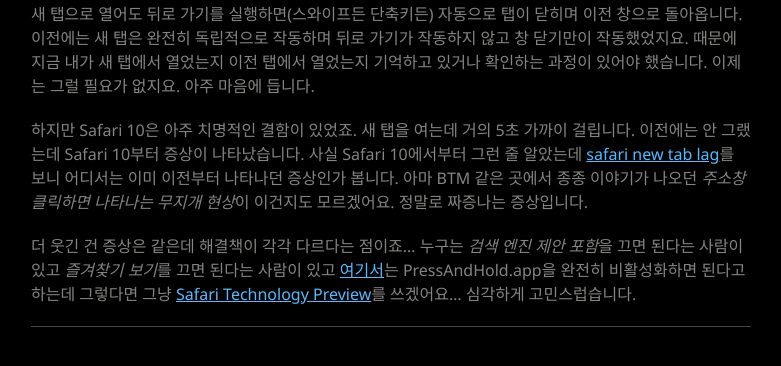
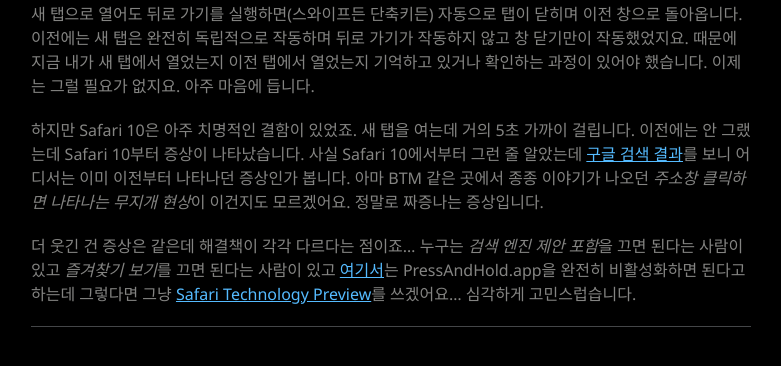
Before and after one commit to Canorus/canorus.github.io, a Jekyll site: the page built from _posts/2016-10-02-Safari-10.md, in a window 1280 px wide and 1179 px high, cut to the strip 708-1074 px from the top of the window. Shown: the whole strip, without its empty margins (69-850 px from the left). Built offline with Jekyll 4.4.1, drawn with Linux system fonts in a browser that asks for light colours; comment, search, counter and statistics services are not loaded.

Commit message:
Safari 10

```diff
--- a/_posts/2016-10-02-Safari-10.md
+++ b/_posts/2016-10-02-Safari-10.md
@@ -14,6 +14,6 @@
 
 새 탭으로 열어도 뒤로 가기를 실행하면(스와이프든 단축키든) 자동으로 탭이 닫히며 이전 창으로 돌아옵니다. 이전에는 새 탭은 완전히 독립적으로 작동하며 뒤로 가기가 작동하지 않고 창 닫기만이 작동했었지요. 때문에 지금 내가 새 탭에서 열었는지 이전 탭에서 열었는지 기억하고 있거나 확인하는 과정이 있어야 했습니다. 이제는 그럴 필요가 없지요. 아주 마음에 듭니다.
 
-하지만 Safari 10은 아주 치명적인 결함이 있었죠. 새 탭을 여는데 거의 5초 가까이 걸립니다. 이전에는 안 그랬는데 Safari 10부터 증상이 나타났습니다. 사실 Safari 10에서부터 그런 줄 알았는데 [safari new tab lag](https://www.google.co.kr/search?num=40&newwindow=1&q=safari+new+tab+lag&oq=safari+new+tab+lag&gs_l=serp.3..0i19k1.4905.7911.0.8025.12.10.2.0.0.0.136.820.1j6.7.0....0...1c.1j4.64.serp..3.9.825...0j35i39k1j0i30k1j0i8i13i30i19k1j0i8i30k1j0i30i19k1j0i8i30i19k1j0i5i30i19k1.f8oAOXS34pI)를 보니 어디서는 이미 이전부터 나타나던 증상인가 봅니다. 아마 BTM 같은 곳에서 종종 이야기가 나오던 *주소창 클릭하면 나타나는 무지개 현상*이 이건지도 모르겠어요. 정말로 짜증나는 증상입니다.
+하지만 Safari 10은 아주 치명적인 결함이 있었죠. 새 탭을 여는데 거의 5초 가까이 걸립니다. 이전에는 안 그랬는데 Safari 10부터 증상이 나타났습니다. 사실 Safari 10에서부터 그런 줄 알았는데 [구글 검색 결과](https://www.google.co.kr/search?num=40&newwindow=1&q=safari+new+tab+lag&oq=safari+new+tab+lag&gs_l=serp.3..0i19k1.4905.7911.0.8025.12.10.2.0.0.0.136.820.1j6.7.0....0...1c.1j4.64.serp..3.9.825...0j35i39k1j0i30k1j0i8i13i30i19k1j0i8i30k1j0i30i19k1j0i8i30i19k1j0i5i30i19k1.f8oAOXS34pI)를 보니 어디서는 이미 이전부터 나타나던 증상인가 봅니다. 아마 BTM 같은 곳에서 종종 이야기가 나오던 *주소창 클릭하면 나타나는 무지개 현상*이 이건지도 모르겠어요. 정말로 짜증나는 증상입니다.
 
 더 웃긴 건 증상은 같은데 해결책이 각각 다르다는 점이죠… 누구는 *검색 엔진 제안 포함*을 끄면 된다는 사람이 있고 *즐겨찾기 보기*를 끄면 된다는 사람이 있고 [여기서](http://apple.stackexchange.com/a/228583)는 PressAndHold.app을 완전히 비활성화하면 된다고 하는데 그렇다면 그냥 [Safari Technology Preview](https://developer.apple.com/safari/technology-preview/)를 쓰겠어요… 심각하게 고민스럽습니다.
```
